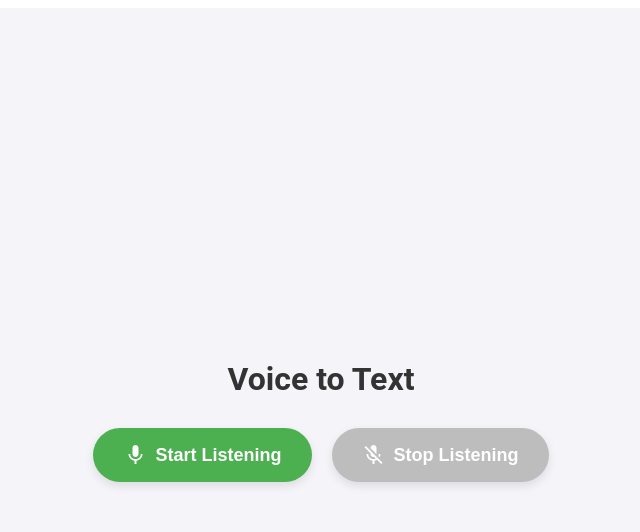
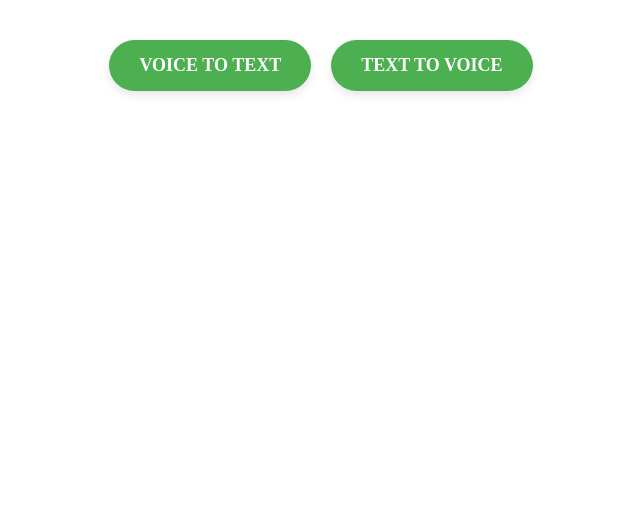
Before and after one commit to amran-muhammad/angular-voice-text, an Angular app: page / in a window 1280 px wide. Shown: the top 532 px of the page, without its empty margins (319-959 px from the left). Built offline with nearby package versions, Linux system fonts and the light colour scheme.

Commit message:
voice to text implemented

```diff
--- a/src/app/app.component.html
+++ b/src/app/app.component.html
@@ -1,2 +1,12 @@
-<app-voice-to-text></app-voice-to-text>
+<ul class="nav-list">
+    <li (click)="title='Voice to Text'">Voice to Text <span *ngIf="title=='Voice to Text'">*</span></li>
+    <li (click)="title='Text to Voice'">Text to Voice <span *ngIf="title=='Text to Voice'">*</span></li>
+</ul>
+
+<ng-container *ngIf="title=='Voice to Text'">
+    <app-voice-to-text></app-voice-to-text>
+</ng-container>
+<ng-container *ngIf="title=='Text to Voice'">
+    <app-text-to-voice></app-text-to-voice>
+</ng-container>
 <router-outlet />
--- a/src/app/app.component.scss
+++ b/src/app/app.component.scss
@@ -1,167 +1,55 @@
-:host {
-    --bright-blue: oklch(51.01% 0.274 263.83);
-    --electric-violet: oklch(53.18% 0.28 296.97);
-    --french-violet: oklch(47.66% 0.246 305.88);
-    --vivid-pink: oklch(69.02% 0.277 332.77);
-    --hot-red: oklch(61.42% 0.238 15.34);
-    --orange-red: oklch(63.32% 0.24 31.68);
-
-    --gray-900: oklch(19.37% 0.006 300.98);
-    --gray-700: oklch(36.98% 0.014 302.71);
-    --gray-400: oklch(70.9% 0.015 304.04);
-
-    --red-to-pink-to-purple-vertical-gradient: linear-gradient(
-      180deg,
-      var(--orange-red) 0%,
-      var(--vivid-pink) 50%,
-      var(--electric-violet) 100%
-    );
-
-    --red-to-pink-to-purple-horizontal-gradient: linear-gradient(
-      90deg,
-      var(--orange-red) 0%,
-      var(--vivid-pink) 50%,
-      var(--electric-violet) 100%
-    );
-
-    --pill-accent: var(--bright-blue);
-
-    font-family: "Inter", -apple-system, BlinkMacSystemFont, "Segoe UI", Roboto,
-      Helvetica, Arial, sans-serif, "Apple Color Emoji", "Segoe UI Emoji",
-      "Segoe UI Symbol";
-    box-sizing: border-box;
-    -webkit-font-smoothing: antialiased;
-    -moz-osx-font-smoothing: grayscale;
+/* General styles */
+body {
+  font-family: 'Roboto', sans-serif;
+  background-color: #f4f4f9;
+  margin: 0;
+  padding: 0;
 }
 
-  h1 {
-    font-size: 3.125rem;
-    color: var(--gray-900);
-    font-weight: 500;
-    line-height: 100%;
-    letter-spacing: -0.125rem;
-    margin: 0;
-    font-family: "Inter Tight", -apple-system, BlinkMacSystemFont, "Segoe UI", Roboto,
-      Helvetica, Arial, sans-serif, "Apple Color Emoji", "Segoe UI Emoji",
-      "Segoe UI Symbol";
+.nav-list {
+  list-style-type: none;
+  padding: 0;
+  display: flex;
+  justify-content: center;
+  gap: 20px;
+  margin: 40px 0;
 }
 
-  p {
-    margin: 0;
-    color: var(--gray-700);
+/* Styling for list items */
+.nav-list li {
+  padding: 15px 30px;
+  background-color: #4caf50;
+  color: #fff;
+  font-size: 18px;
+  font-weight: bold;
+  text-transform: uppercase;
+  border-radius: 50px;
+  cursor: pointer;
+  transition: background-color 0.3s ease, transform 0.2s ease;
+  box-shadow: 0 4px 10px rgba(0, 0, 0, 0.1);
 }
 
-  main {
-    width: 100%;
-    min-height: 100%;
-    display: flex;
-    justify-content: center;
-    align-items: center;
-    padding: 1rem;
-    box-sizing: inherit;
-    position: relative;
+.nav-list li:hover {
+  background-color: #388e3c;
+  transform: scale(1.05);
 }
 
-  .angular-logo {
-    max-width: 9.2rem;
+.nav-list li:active {
+  background-color: #2e7d32;
+  transform: scale(0.95);
 }
 
-  .content {
-    display: flex;
-    justify-content: space-around;
-    width: 100%;
-    max-width: 700px;
-    margin-bottom: 3rem;
+/* Responsive design */
+@media (max-width: 768px) {
+  .nav-list {
+    flex-direction: column;
+    gap: 10px;
   }
 
-  .content h1 {
-    margin-top: 1.75rem;
-  }
-
-  .content p {
-    margin-top: 1.5rem;
-  }
-
-  .divider {
-    width: 1px;
-    background: var(--red-to-pink-to-purple-vertical-gradient);
-    margin-inline: 0.5rem;
-  }
-
-  .pill-group {
-    display: flex;
-    flex-direction: column;
-    align-items: start;
-    flex-wrap: wrap;
-    gap: 1.25rem;
-  }
-
-  .pill {
-    display: flex;
-    align-items: center;
-    --pill-accent: var(--bright-blue);
-    background: color-mix(in srgb, var(--pill-accent) 5%, transparent);
-    color: var(--pill-accent);
-    padding-inline: 0.75rem;
-    padding-block: 0.375rem;
-    border-radius: 2.75rem;
-    border: 0;
-    transition: background 0.3s ease;
-    font-family: var(--inter-font);
-    font-size: 0.875rem;
-    font-style: normal;
-    font-weight: 500;
-    line-height: 1.4rem;
-    letter-spacing: -0.00875rem;
-    text-decoration: none;
-  }
-
-  .pill:hover {
-    background: color-mix(in srgb, var(--pill-accent) 15%, transparent);
-  }
-
-  .pill-group .pill:nth-child(6n + 1) {
-    --pill-accent: var(--bright-blue);
-  }
-  .pill-group .pill:nth-child(6n + 2) {
-    --pill-accent: var(--french-violet);
-  }
-  .pill-group .pill:nth-child(6n + 3),
-  .pill-group .pill:nth-child(6n + 4),
-  .pill-group .pill:nth-child(6n + 5) {
-    --pill-accent: var(--hot-red);
-  }
-
-  .pill-group svg {
-    margin-inline-start: 0.25rem;
-  }
-
-  .social-links {
-    display: flex;
-    align-items: center;
-    gap: 0.73rem;
-    margin-top: 1.5rem;
-  }
-
-  .social-links path {
-    transition: fill 0.3s ease;
-    fill: var(--gray-400);
-  }
-
-  .social-links a:hover svg path {
-    fill: var(--gray-900);
-  }
-
-  @media screen and (max-width: 650px) {
-    .content {
-      flex-direction: column;
-      width: max-content;
-    }
-
-    .divider {
-      height: 1px;
+  .nav-list li {
     width: 100%;
-      background: var(--red-to-pink-to-purple-horizontal-gradient);
-      margin-block: 1.5rem;
+    text-align: center;
+    padding: 12px 20px;
+    font-size: 16px;
   }
 }
--- a/src/app/app.component.ts
+++ b/src/app/app.component.ts
@@ -1,14 +1,16 @@
 import { Component } from '@angular/core';
 import { RouterOutlet } from '@angular/router';
 import { VoiceToTextComponent } from "./voice-to-text/voice-to-text.component";
+import { TextToVoiceComponent } from './text-to-voice/text-to-voice.component';
+import { CommonModule } from '@angular/common';
 
 @Component({
   selector: 'app-root',
   standalone: true,
-  imports: [RouterOutlet, VoiceToTextComponent],
+  imports: [RouterOutlet, VoiceToTextComponent, TextToVoiceComponent,CommonModule],
   templateUrl: './app.component.html',
   styleUrl: './app.component.scss'
 })
 export class AppComponent {
-  title = 'voicetotext';
+  title = '';
 }
--- /dev/null
+++ b/src/app/text-to-voice/text-to-voice.component.html
@@ -0,0 +1,17 @@
+<div class="container">
+    <h2>Text to Voice</h2>
+
+    <textarea [(ngModel)]="text" placeholder="Enter text here" rows="5"></textarea>
+
+    <div class="controls" *ngIf="text && text.includes(' ')">
+      <label for="voiceSelect">Select Voice:</label>
+      <select id="voiceSelect" [(ngModel)]="selectedVoice">
+        <option *ngFor="let voice of voices" [ngValue]="voice">{{ voice.name }} ({{ voice.lang }})</option>
+      </select>
+    </div>
+
+    <div class="buttons">
+      <button (click)="speak()" class="btn speak">Speak</button>
+      <button (click)="stop()" class="btn stop">Stop</button>
+    </div>
+  </div>
--- /dev/null
+++ b/src/app/text-to-voice/text-to-voice.component.scss
@@ -0,0 +1,64 @@
+.container {
+    display: flex;
+    flex-direction: column;
+    align-items: center;
+    justify-content: center;
+    padding: 20px;
+    font-family: 'Roboto', sans-serif;
+  }
+
+  h2 {
+    color: #333;
+  }
+
+  textarea {
+    width: 100%;
+    max-width: 600px;
+    padding: 15px;
+    font-size: 1rem;
+    border: 2px solid #ddd;
+    border-radius: 8px;
+    margin-bottom: 20px;
+  }
+
+  .controls {
+    margin-bottom: 20px;
+  }
+
+  select {
+    padding: 10px;
+    font-size: 1rem;
+    border-radius: 5px;
+  }
+
+  .buttons {
+    display: flex;
+    gap: 20px;
+  }
+
+  .btn {
+    padding: 10px 20px;
+    font-size: 1rem;
+    border: none;
+    border-radius: 50px;
+    cursor: pointer;
+    transition: background-color 0.3s ease;
+  }
+
+  .btn.speak {
+    background-color: #4caf50;
+    color: #fff;
+  }
+
+  .btn.speak:hover {
+    background-color: #43a047;
+  }
+
+  .btn.stop {
+    background-color: #f44336;
+    color: #fff;
+  }
+
+  .btn.stop:hover {
+    background-color: #e53935;
+  }
--- /dev/null
+++ b/src/app/text-to-voice/text-to-voice.component.ts
@@ -0,0 +1,48 @@
+import { Component } from '@angular/core';
+import { CommonModule } from '@angular/common';
+import { FormsModule } from '@angular/forms';
+
+@Component({
+  selector: 'app-text-to-voice',
+  standalone: true,
+  imports: [CommonModule,FormsModule],
+  templateUrl: './text-to-voice.component.html',
+  styleUrl: './text-to-voice.component.scss'
+})
+export class TextToVoiceComponent {
+  text: string = '';
+  synth: SpeechSynthesis;
+  voices: SpeechSynthesisVoice[] = [];
+  selectedVoice: SpeechSynthesisVoice | null = null;
+
+  constructor() {
+    this.synth = window.speechSynthesis;
+
+    // Load available voices
+    this.synth.onvoiceschanged = () => {
+      this.voices = this.synth.getVoices();
+    };
+  }
+
+  // Function to speak the text
+  speak() {
+    if (this.text.trim()) {
+      const utterance = new SpeechSynthesisUtterance(this.text);
+
+      // Use the selected voice if available
+      if (this.selectedVoice) {
+        utterance.voice = this.selectedVoice;
+      }
+
+      // Speak the text
+      this.synth.speak(utterance);
+    }
+  }
+
+  // Function to stop speaking
+  stop() {
+    if (this.synth.speaking) {
+      this.synth.cancel();
+    }
+  }
+}
--- a/src/app/voice-to-text/voice-to-text.component.html
+++ b/src/app/voice-to-text/voice-to-text.component.html
@@ -1,17 +1,18 @@
 <div class="container">
   <h2>Voice to Text</h2>
-
   <div class="controls">
     <button (click)="startListening()" [disabled]="isListening" class="btn start">
-      <i class="material-icons">mic</i> Start Listening
+      <i class="material-icons">mic</i> Start Talking
     </button>
     <button (click)="stopListening()" [disabled]="!isListening" class="btn stop">
-      <i class="material-icons">mic_off</i> Stop Listening
+      <i class="material-icons">mic_off</i> Stop Talking
     </button>
   </div>
 
   <div *ngIf="transcript" class="transcript-box">
     <h3>Transcript</h3>
     <p class="transcript">{{ transcript }}</p>
+
+    <button class="btn start" (click)="play()">Listen</button>
   </div>
 </div>
--- a/src/app/voice-to-text/voice-to-text.component.scss
+++ b/src/app/voice-to-text/voice-to-text.component.scss
@@ -4,10 +4,8 @@
   flex-direction: column;
   align-items: center;
   justify-content: center;
-  height: 100vh;
-  background-color: #f4f4f9;
+  padding: 20px;
   font-family: 'Roboto', sans-serif;
-  text-align: center;
 }
 
 h2 {
--- a/src/app/voice-to-text/voice-to-text.component.ts
+++ b/src/app/voice-to-text/voice-to-text.component.ts
@@ -12,6 +12,10 @@ export class VoiceToTextComponent {
   recognition: any;
   transcript: string = '';
   isListening: boolean = false;
+
+  synth: SpeechSynthesis;
+  voices: SpeechSynthesisVoice[] = [];
+  selectedVoice: SpeechSynthesisVoice | null = null;
 
   constructor(private ngZone: NgZone) {
     const { webkitSpeechRecognition }: any = window as any;
@@ -38,6 +42,13 @@ export class VoiceToTextComponent {
       this.isListening = false;
       console.error(event.error);
     };
+
+    this.synth = window.speechSynthesis;
+
+    // Load available voices
+    this.synth.onvoiceschanged = () => {
+      this.voices = this.synth.getVoices();
+    };
   }
 
   startListening() {
@@ -49,4 +60,18 @@ export class VoiceToTextComponent {
     this.isListening = false;
     this.recognition.stop();
   }
+
+  play(){
+    if (this.transcript.trim()) {
+      const utterance = new SpeechSynthesisUtterance(this.transcript);
+
+      // Use the selected voice if available
+      if (this.selectedVoice) {
+        utterance.voice = this.selectedVoice;
+      }
+
+      // Speak the text
+      this.synth.speak(utterance);
+    }
+  }
 }
```
Also changed, not shown: 1 other file (tests, documents, lock files or other folders). Lines whose indentation alone changed are shown as unchanged.
